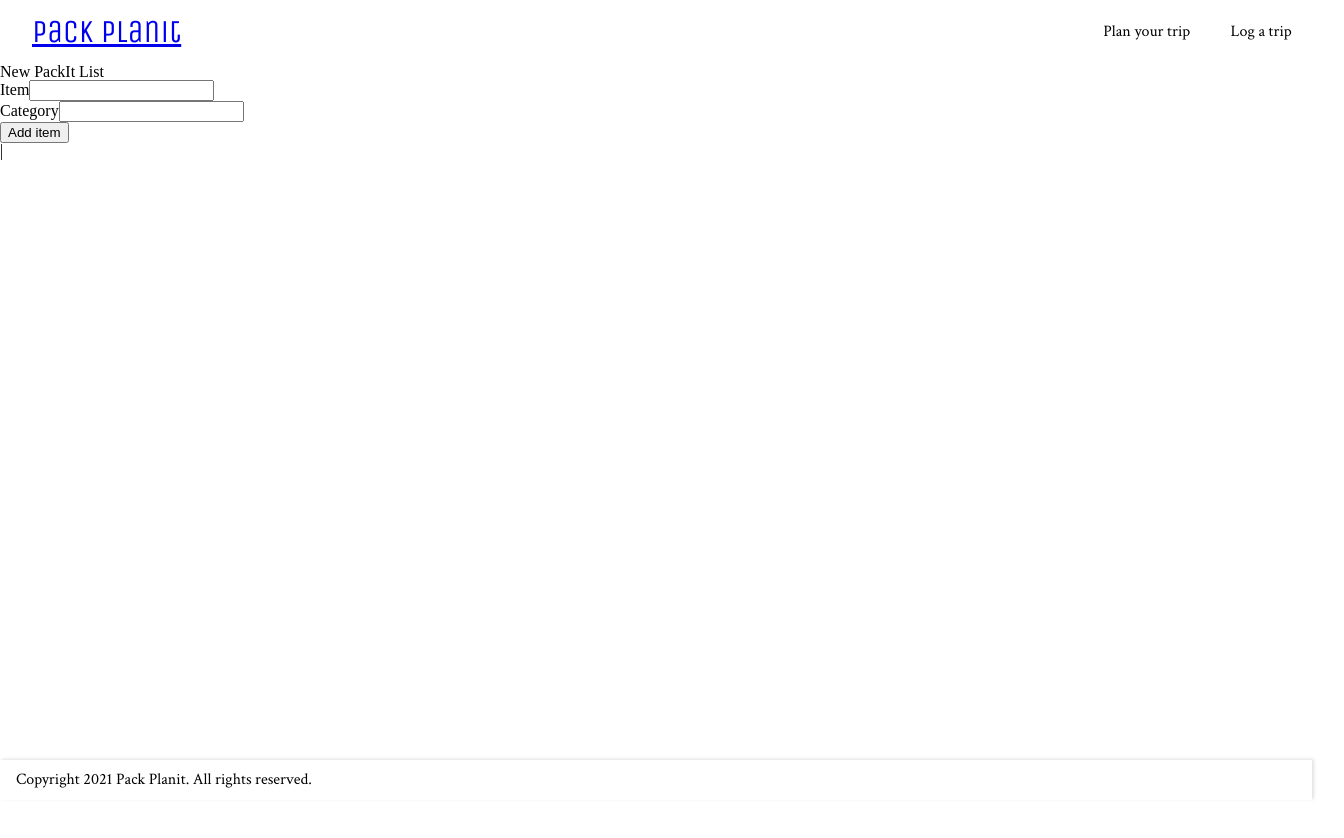
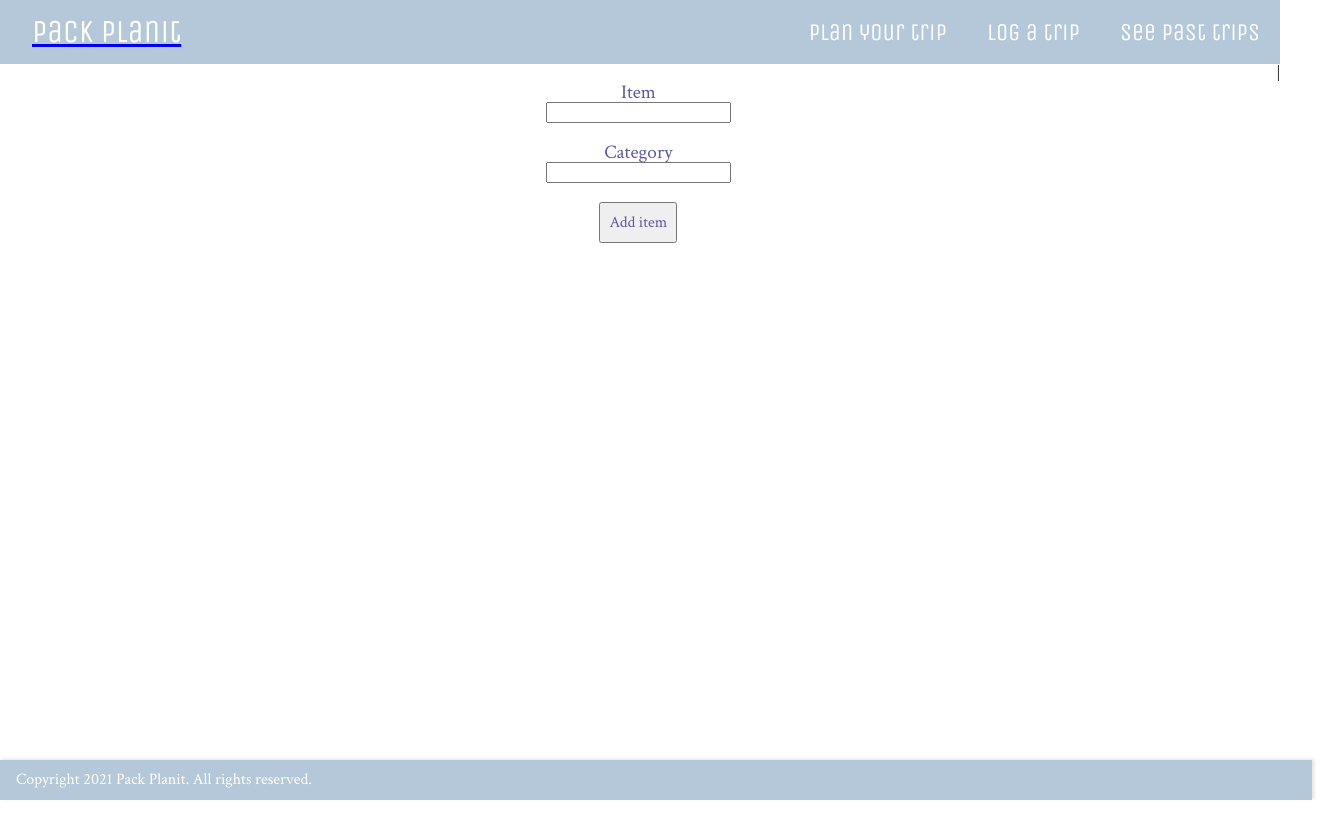
Before and after one commit to haleywarson/pack-planit, a React (Create React App) app in the folder pack-planit-frontend/: page /packit in a window 1280 px wide. Shown: the top 838 px of the page, 1344 px wide, since content can reach past the window. Before the commit the page ends 800 px from the top, so only its background shows below. Built offline with nearby package versions, Linux system fonts and the light colour scheme.

Commit message:
Initial styling complete on all routes.

```diff
--- a/pack-planit-frontend/src/App.css
+++ b/pack-planit-frontend/src/App.css
@@ -1,16 +1,25 @@
 /* || Header & Nav */
 header {
-  background-color: white;
-  height: 2em;
+  background-color: #B4C8D9;
+  height: 4em;
   width: 100%;
   display: flex;
   justify-content: space-between;
   align-items: center;
-  padding-left: 1em;
-  padding-right: 1em;
-  font-family: 'Unica One', cursive;
+}
+
+#logo {
+  color: white;
+  text-decoration: none;
   font-size: 2rem;
   text-decoration: none;
+  padding-left: 1em;
+  padding-right: .5em;
+  font-family: 'Unica One', cursive;
+}
+
+#logo:hover {
+  opacity: .7;
 }
 
 .nav-item {
@@ -22,10 +31,14 @@ header {
 
 .nav-link {
   text-decoration: none;
-  color: black;
-  font-size: 1rem;
-  font-family: 'Crimson Text', serif;
+  color: white;
+  font-size: 1.5rem;
+  font-family: 'Unica One', cursive;
   display: flex;
+}
+
+.nav-link:hover {
+  opacity: .7;
 }
 
 /* || Main Section */
@@ -39,14 +52,14 @@ header {
     background-position: center;
     background-attachment: fixed;
     width: 100%;
-    height: 75vh;
+    height: 100vh;
+    opacity: .9;
 }
 
 .main-content {
     display: flex-start;
     flex-direction: column;
-    margin: 1em;
-    padding: 1em;
+    padding: 2em;
     max-height: 50%;
     max-width: 35%;
 }
@@ -56,7 +69,7 @@ header {
   font-family: 'Unica One', cursive;
   padding-bottom: .5em;
   color: white;
-  text-shadow: 2px 2px #5e5d5d;
+
 }
 
 .main-content h3 {
@@ -64,7 +77,6 @@ header {
   font-family: 'Crimson Text', serif;
   padding-bottom: .5em;
   color: white;
-  text-shadow: 1px 1px #5e5d5d;
 }
 
 .main-content button {
@@ -74,15 +86,16 @@ header {
 
 /* || Trips Section */
 .trips-container {
-  padding: .7em;
-  background-color: rgb(242, 242, 242);
+  background-color: white;
+  height: 100vh;
   width: 100%;
-  height: 75vh;
 }
 
-.trips-container h2 {
+.trips-title {
   font-size: 3rem;
   font-family: 'Unica One', cursive;
+  padding: .7em;
+  color: #9FBFAA;
 }
 
 .trips-list {
@@ -92,7 +105,6 @@ header {
 
 #trip-title {
   font-size: 1.5rem;
-  display: flex;
 }
 
 .trip-card {
@@ -103,7 +115,6 @@ header {
   max-width: 13em;
   flex-grow: 1;
   flex-basis: 13em;
-  margin-left: 1em;
   padding: 1em;
   box-shadow: 2px 2px 3px rgba(206, 205, 205, 0.582);
   font-family: 'Crimson Text', serif;
@@ -116,30 +127,63 @@ header {
 /* || LogIt Page */
 .log-it-container {
     display: flex;
-    align-items: center;
-    justify-content: left;
-    background-image: url("https://images.unsplash.com/photo-1584974292709-5c2f0619971b?ixlib=rb-1.2.1&ixid=MnwxMjA3fDB8MHxwaG90by1wYWdlfHx8fGVufDB8fHx8&auto=format&fit=crop&w=1050&q=80");
-    background-repeat: no-repeat;
-    background-size: cover;
-    background-position: center;
-    background-attachment: fixed;
+    align-items: flex-start;
+    justify-content: center;
+    background-color: white;
     width: 100%;
-    height: 75vh;
+    height: 100vh;
 }
 
 .log-it-form {
   display: flex;
   flex-direction: column;
-  justify-content: space-between;
+  justify-content: space-around;
   align-items: center;
   background-color: white;
-  max-width: 25em;
-  flex-grow: 1;
-  flex-basis: 25em;
+  width: 100%;
+  font-family: 'Crimson Text', serif;
+  font-size: 1.2rem;
+  padding: 1em;
+  color: #5A58A6;
+}
+
+.form-field {
   margin: 1em;
+}
+
+#notes {
+  padding: 2em;
+}
+
+/* || PackIt Page */
+
+.pack-it-container {
+    display: flex;
+    align-items: flex-start;
+    justify-content: center;
+    background-color: white;
+    width: 100%;
+    height: 100vh;
+}
+
+.pack-it-form {
+  display: flex;
+  flex-direction: column;
+  justify-content: space-around;
+  align-items: center;
+  background-color: white;
+  width: 100%;
+  font-family: 'Crimson Text', serif;
+  font-size: 1.2rem;
   padding: 1em;
-  box-shadow: 2px 2px 3px rgba(206, 205, 205, 0.582);
+  color: #5A58A6;
+}
+
+.pack-it-form #button {
   font-family: 'Crimson Text', serif;
+  font-size: 1rem;
+  padding: .5em;
+  color: #5A58A6;
 }
 
 /* || Footer */
@@ -147,7 +191,7 @@ footer {
     position: fixed;
     bottom: 0;
     box-shadow: 2px -1px 3px rgba(206, 205, 205, 0.582);
-    background-color: white;
+    background-color: #B4C8D9;
     height: 2.5em;
     width: 100%;
     display: flex;
@@ -157,7 +201,7 @@ footer {
 }
 
 footer p {
-  color: black;
+  color: white;
   font-size: 1rem;
   font-family: 'Crimson Text', serif;
 }
--- a/pack-planit-frontend/src/App.js
+++ b/pack-planit-frontend/src/App.js
@@ -13,7 +13,7 @@ function App() {
     <Router>
       <div>
         <header>
-          <Link to="/" >
+          <Link to="/">
             <h1 id="logo">Pack Planit</h1>
           </Link>
           <nav className="nav-menu-active">
@@ -26,6 +26,11 @@ function App() {
               <li className="nav-item">
                 <Link to="/logit" className="nav-link">
                   Log a trip
+                </Link>
+              </li>
+              <li className="nav-item">
+                <Link to="#trips" className="nav-link">
+                  See past trips
                 </Link>
               </li>
             </ul>
--- a/pack-planit-frontend/src/Components/LogIt.js
+++ b/pack-planit-frontend/src/Components/LogIt.js
@@ -44,7 +44,6 @@ export default function Plan() {
     return (
         <div className="log-it-container">
             <form className="log-it-form" onSubmit={handleSubmit}>
-            <h1>Log a trip</h1>
 
             <label htmlFor="name">Trip name</label>
             <input
@@ -73,7 +72,7 @@ export default function Plan() {
                 id="image"
                 className="form-field"
                 type="text"
-                placeholder="image url"
+                placeholder="url"
                 name="image"
                 value={values.image || ""}
                 onChange={handleInputChange}
@@ -137,7 +136,7 @@ export default function Plan() {
             />
 
             <label htmlFor="rating">
-                Rating (1-5 stars, with 5 being the best)
+                Rating (worst --> best)
             </label>
             <input
                 id="rating"
--- a/pack-planit-frontend/src/Components/PackItForm.js
+++ b/pack-planit-frontend/src/Components/PackItForm.js
@@ -27,7 +27,6 @@ export default function PackItForm() {
     return (
         <div className="pack-it-container">
             <form className="pack-it-form" onSubmit={handleSubmit}>
-                <h2>New PackIt List</h2>
             <label htmlFor="item">Item</label>
             <input
                 type="text"
@@ -44,7 +43,7 @@ export default function PackItForm() {
                 onChange={handleCategoryChange}
             />
             <br />
-                <input type="submit" value="Add item" />
+                <input type="submit" value="Add item" id="button" />
             </form>
             <PackItCard item={item} category={category} />
         </div>
--- a/pack-planit-frontend/src/Components/Trips.js
+++ b/pack-planit-frontend/src/Components/Trips.js
@@ -34,7 +34,9 @@ export default function Trips() {
 
     return (
         <div className="trips-container">
-            <h2 className="trips-title">Trip log</h2>
+            <h2 className="trips-title" id="trips">
+            Trip log
+            </h2>
             <div className="trips-list">{displayTrips()}</div>
         </div>
     );
```
Lines whose indentation alone changed are shown as unchanged.
